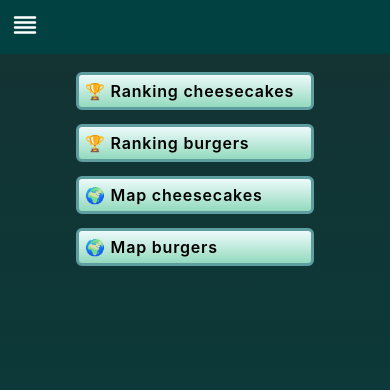
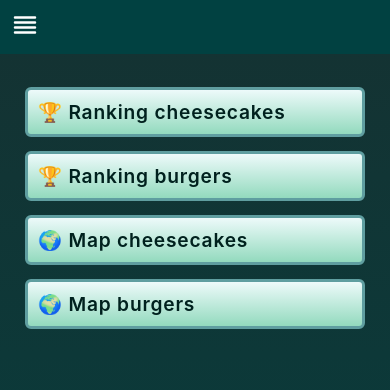
Before and after one commit to javirro/food-ranking-ui, a React (Create React App) app: page / in a window 390 px wide. Shown: the top 390 px of the page. Built offline with nearby package versions, Linux system fonts and the light colour scheme; no server answers.

Commit message:
Fix some size

```diff
--- a/src/Routes/NavBar.jsx
+++ b/src/Routes/NavBar.jsx
@@ -1,7 +1,10 @@
-import '../Styles/navbar.css'
+
 import { NavLink } from "react-router-dom"
 import { useState } from 'react'
 import menuIcon from "../Images/navbar-icon.svg"
+import { ROUTES } from './definitionRoutes'
+
+import '../Styles/navbar.css'
 
 const NavBar = () => {
   const [showMenu, setShowMenu] = useState(false)
@@ -10,9 +13,9 @@ const NavBar = () => {
       <img src={menuIcon} alt="Menu icon" className="nav-icon" onClick={() => setShowMenu(!showMenu)} />
       <div className={`${showMenu ? "nav-items" : "none"}`}>
         <NavLink to="/" className="nav-link"> Home </NavLink>
-        <NavLink to="/cheesecakes" className="nav-link"> Cheesecakes </NavLink>
-        <NavLink to="/burgers" className="nav-link"> Burgers </NavLink>
-        <NavLink to="/restaurants" className="nav-link"> Restaurants </NavLink>
+        <NavLink to={ROUTES.cheesecakes} className="nav-link"> Cheesecakes </NavLink>
+        <NavLink to={ROUTES.burgers} className="nav-link"> Burgers </NavLink>
+        {/* <NavLink to="/restaurants" className="nav-link"> Restaurants </NavLink> */}
       </div>
     </nav>
   )
--- /dev/null
+++ b/src/Routes/definitionRoutes.js
@@ -0,0 +1,6 @@
+export const ROUTES = Object.freeze({
+  home: "/",
+  cheesecakes: "/cheesecakes",
+  burgers: "/burgers",
+  champions: "/champions-burger",
+})
--- a/src/Styles/global.css
+++ b/src/Styles/global.css
@@ -34,7 +34,7 @@
   justify-content: center;
   align-items: center;
   gap: 10px;
-  margin-top: 15px;
+  width: 100%;
 }
 
 .links {
@@ -46,7 +46,7 @@
   background: linear-gradient(rgb(237, 250, 250), rgb(147, 218, 190));
   text-decoration: none;
   text-align: center;
-  color: black;
+  color: rgb(0, 33, 30);
   font-weight: 600;
   letter-spacing: 0.8px;
 }
@@ -100,11 +100,14 @@
     justify-content: center;
     align-items: center;
     gap: 6px;
-    margin-top: 10px;
+    padding: 25px;
+    box-sizing: border-box;
   }
   .links {
-    padding: 6px;
-    font-size: 1rem;
+    width: 100%;
+    padding: 10px;
+    box-sizing: border-box;
+    font-size: 1.2rem;
     text-align: start;
   }
   .links:active {
```
